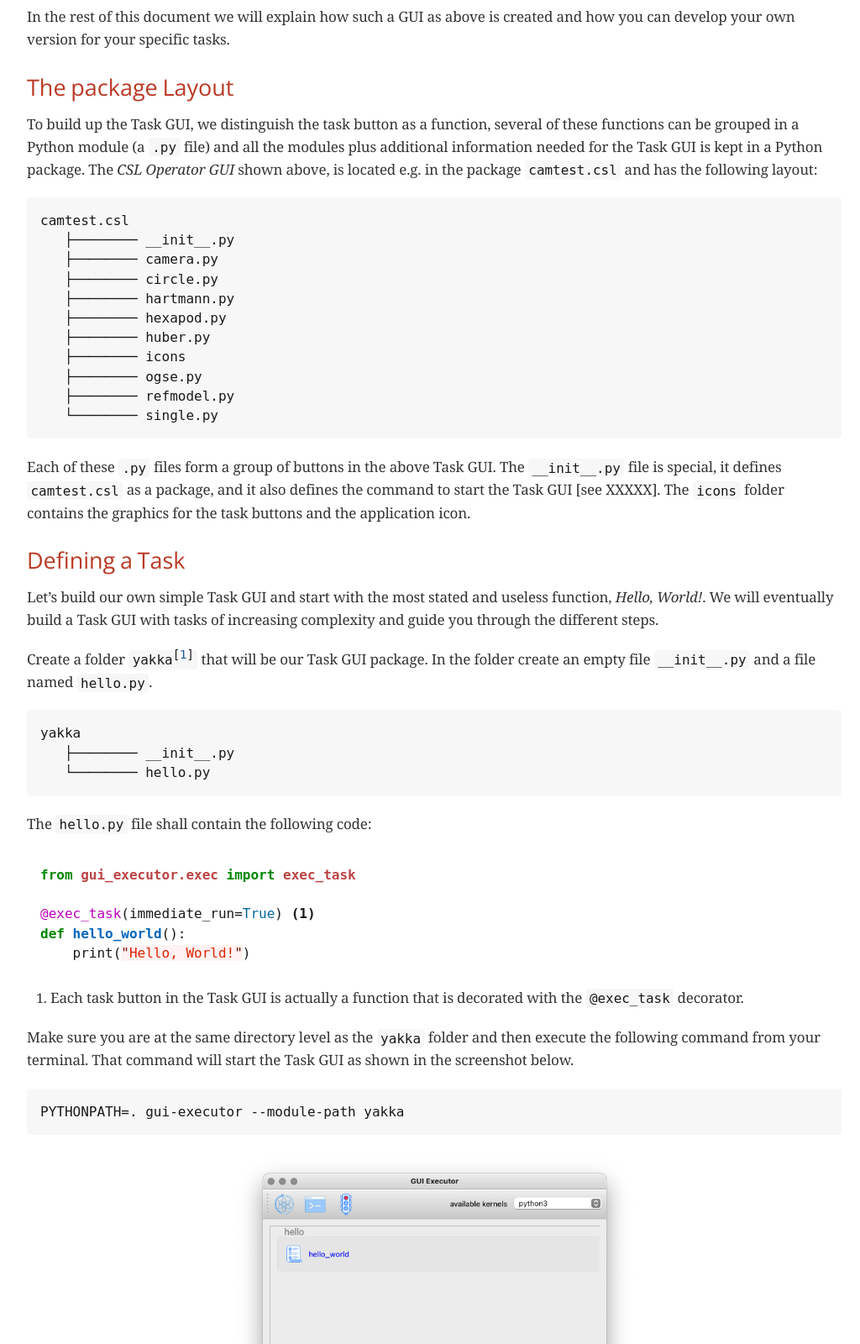
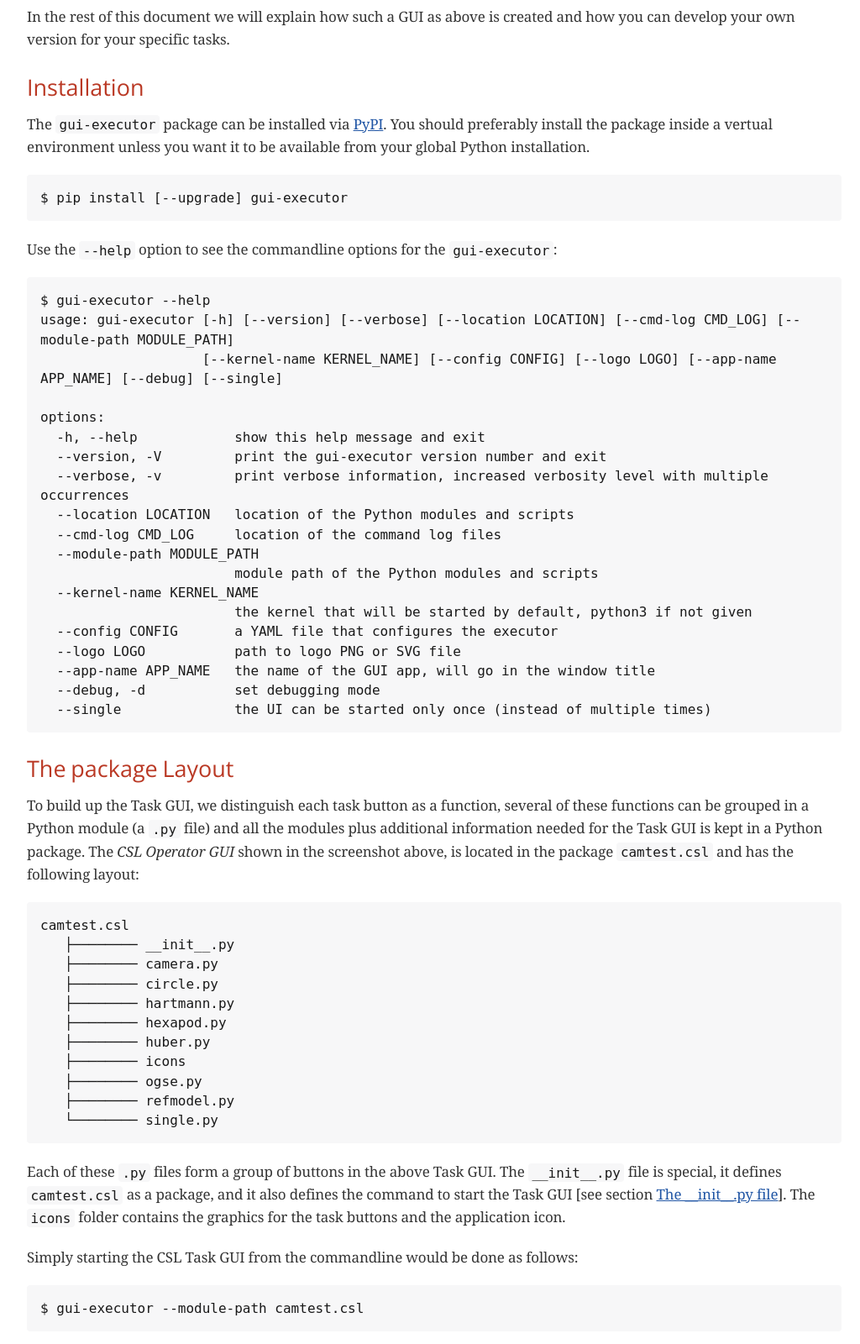
Before and after one commit to IvS-KULeuven/gui-executor, a plain HTML site: page docs/index.html in a window 1280 px wide. Shown: the part 1560-3160 px from the top of the page at 84% size, without its empty margins (123-1147 px from the left). Drawn offline with nearby package versions, Linux system fonts and the light colour scheme; a web font is replaced by a local one.

Commit message:
Added initial documentation

```diff
--- a/docs/index.html
+++ b/docs/index.html
@@ -471,9 +471,46 @@ body.book #toc,body.book #preamble,body.book h1.sect0,body.book .sect1>h2{page-b
 <p>In the rest of this document we will explain how such a GUI as above is created and how you can develop your own version for your specific tasks.</p>
 </div>
 <div class="sect2">
+<h3 id="_installation">Installation</h3>
+<div class="paragraph">
+<p>The <code>gui-executor</code> package can be installed via <a href="https://pypi.org">PyPI</a>. You should preferably install the package inside a vertual environment unless you want it to be available from your global Python installation.</p>
+</div>
+<div class="listingblock">
+<div class="content">
+<pre>$ pip install [--upgrade] gui-executor</pre>
+</div>
+</div>
+<div class="paragraph">
+<p>Use the <code>--help</code> option to see the commandline options for the <code>gui-executor</code>:</p>
+</div>
+<div class="listingblock">
+<div class="content">
+<pre>$ gui-executor --help
+usage: gui-executor [-h] [--version] [--verbose] [--location LOCATION] [--cmd-log CMD_LOG] [--module-path MODULE_PATH]
+                    [--kernel-name KERNEL_NAME] [--config CONFIG] [--logo LOGO] [--app-name APP_NAME] [--debug] [--single]
+
+options:
+  -h, --help            show this help message and exit
+  --version, -V         print the gui-executor version number and exit
+  --verbose, -v         print verbose information, increased verbosity level with multiple occurrences
+  --location LOCATION   location of the Python modules and scripts
+  --cmd-log CMD_LOG     location of the command log files
+  --module-path MODULE_PATH
+                        module path of the Python modules and scripts
+  --kernel-name KERNEL_NAME
+                        the kernel that will be started by default, python3 if not given
+  --config CONFIG       a YAML file that configures the executor
+  --logo LOGO           path to logo PNG or SVG file
+  --app-name APP_NAME   the name of the GUI app, will go in the window title
+  --debug, -d           set debugging mode
+  --single              the UI can be started only once (instead of multiple times)</pre>
+</div>
+</div>
+</div>
+<div class="sect2">
 <h3 id="_the_package_layout">The package Layout</h3>
 <div class="paragraph">
-<p>To build up the Task GUI, we distinguish the task button as a function, several of these functions can be grouped in a Python module (a <code>.py</code> file) and all the modules plus additional information needed for the Task GUI is kept in a Python package. The <em>CSL Operator GUI</em> shown above, is located e.g. in the package <code>camtest.csl</code> and has the following layout:</p>
+<p>To build up the Task GUI, we distinguish each task button as a function, several of these functions can be grouped in a Python module (a <code>.py</code> file) and all the modules plus additional information needed for the Task GUI is kept in a Python package. The <em>CSL Operator GUI</em> shown in the screenshot above, is located in the package <code>camtest.csl</code> and has the following layout:</p>
 </div>
 <div class="listingblock">
 <div class="content">
@@ -491,7 +528,15 @@ body.book #toc,body.book #preamble,body.book h1.sect0,body.book .sect1>h2{page-b
 </div>
 </div>
 <div class="paragraph">
-<p>Each of these <code>.py</code> files form a group of buttons in the above Task GUI. The <code>__init__.py</code> file is special, it defines <code>camtest.csl</code> as a package, and it also defines the command to start the Task GUI [see XXXXX]. The <code>icons</code> folder contains the graphics for the task buttons and the application icon.</p>
+<p>Each of these <code>.py</code> files form a group of buttons in the above Task GUI. The <code>__init__.py</code> file is special, it defines <code>camtest.csl</code> as a package, and it also defines the command to start the Task GUI [see section <a href="#init">The __init__.py file</a>]. The <code>icons</code> folder contains the graphics for the task buttons and the application icon.</p>
+</div>
+<div class="paragraph">
+<p>Simply starting the CSL Task GUI from the commandline would be done as follows:</p>
+</div>
+<div class="listingblock">
+<div class="content">
+<pre>$ gui-executor --module-path camtest.csl</pre>
+</div>
 </div>
 </div>
 <div class="sect2">
@@ -580,15 +625,15 @@ Hello, World! <b class="conum">(3)</b>
 </div>
 <div class="listingblock">
 <div class="content">
-<pre class="CodeRay highlight"><code data-lang="python"><span style="color:#080;font-weight:bold">from</span> <span style="color:#B44;font-weight:bold">gui_executor.exec</span> <span style="color:#080;font-weight:bold">import</span> <span style="color:#B44;font-weight:bold">exec_ui</span>
+<pre class="CodeRay highlight"><code data-lang="python"><span style="color:#080;font-weight:bold">from</span> <span style="color:#B44;font-weight:bold">gui_executor.exec</span> <span style="color:#080;font-weight:bold">import</span> <span style="color:#B44;font-weight:bold">exec_task</span>
 
 <strong>UI_MODULE_DISPLAY_NAME = <span style="background-color:hsla(0,100%,50%,0.05)"><span style="color:#710">&quot;</span><span style="color:#D20">Hello Tasks</span><span style="color:#710">&quot;</span></span></strong>  <b class="conum">(1)</b>
 
-<span style="color:#B0B">@exec_ui</span>(immediate_run=<span style="color:#069">True</span>)
+<span style="color:#B0B">@exec_task</span>(immediate_run=<span style="color:#069">True</span>)
 <span style="color:#080;font-weight:bold">def</span> <span style="color:#06B;font-weight:bold">hello_world</span>():
     print(<span style="background-color:hsla(0,100%,50%,0.05)"><span style="color:#710">&quot;</span><span style="color:#D20">Hello, World!</span><span style="color:#710">&quot;</span></span>)
 
-<strong><span style="color:#B0B">@exec_ui</span>(display_name=<span style="background-color:hsla(0,100%,50%,0.05)"><span style="color:#710">&quot;</span><span style="color:#D20">Hello...</span><span style="color:#710">&quot;</span></span>)  <b class="conum">(2)</b>
+<strong><span style="color:#B0B">@exec_task</span>(display_name=<span style="background-color:hsla(0,100%,50%,0.05)"><span style="color:#710">&quot;</span><span style="color:#D20">Hello...</span><span style="color:#710">&quot;</span></span>)  <b class="conum">(2)</b>
 <span style="color:#080;font-weight:bold">def</span> <span style="color:#06B;font-weight:bold">hello_you</span>(name: str = <span style="background-color:hsla(0,100%,50%,0.05)"><span style="color:#710">&quot;</span><span style="color:#D20">John</span><span style="color:#710">&quot;</span></span>):  <b class="conum">(3)</b>
     print(f<span style="background-color:hsla(0,100%,50%,0.05)"><span style="color:#710">&quot;</span><span style="color:#D20">Hello, {name}!</span><span style="color:#710">&quot;</span></span>)
 </strong></code></pre>
@@ -612,11 +657,11 @@ Hello, World! <b class="conum">(3)</b>
 <span class="image"><img src="images/yakka-03.png" alt="yakka 03" width="40%"></span></p>
 </div>
 <div class="paragraph">
-<p>In the screenshot above, you can see the effect of the small changes we made in the <code>hello.py</code>. The tasks button group is now called 'Hello Tasks' and the new task we added got the 'Hello&#8230;&#8203;' name instead of the function name. The new task icon has a different color because it&#8217;s is selected. You can also see in the arguments panel that the type hint is picked up and shown in grey and the default name is also filled in grey in the text field. When I put my name there and press the 'Run' button, you can see that the function is called with the proper argument.</p>
+<p>In the screenshot above, you can see the effect of the small changes we made in the <code>hello.py</code>. The tasks button group is now called 'Hello Tasks' and the new task we added got the 'Hello&#8230;&#8203;' name instead of the function name. The new task icon has a different color because it is selected. You can also see in the arguments panel that the type hint is picked up and shown in grey and the default name is also filled in grey in the text field. When I put my name there and press the 'Run' button, you can see that the function is called with the proper argument.</p>
 </div>
 </div>
 <div class="sect2">
-<h3 id="_the_exec_ui_decorator">The @exec_ui decorator</h3>
+<h3 id="_the_exec_task_decorator">The @exec_task decorator</h3>
 <div class="paragraph">
 <p>TBW</p>
 </div>
@@ -720,7 +765,7 @@ Hello, World! <b class="conum">(3)</b>
 </div>
 </div>
 <div class="sect2">
-<h3 id="_the_init_py">The __init__.py</h3>
+<h3 id="init">The __init__.py file</h3>
 <div class="paragraph">
 <p>TBW</p>
 </div>
@@ -746,7 +791,7 @@ Hello, World! <b class="conum">(3)</b>
 </div>
 <div id="footer">
 <div id="footer-text">
-Last updated 2022-12-08 18:39:23 +0100
+Last updated 2022-12-08 19:25:05 +0100
 </div>
 </div>
 </body>
```
Also changed, not shown: 2 other files.
